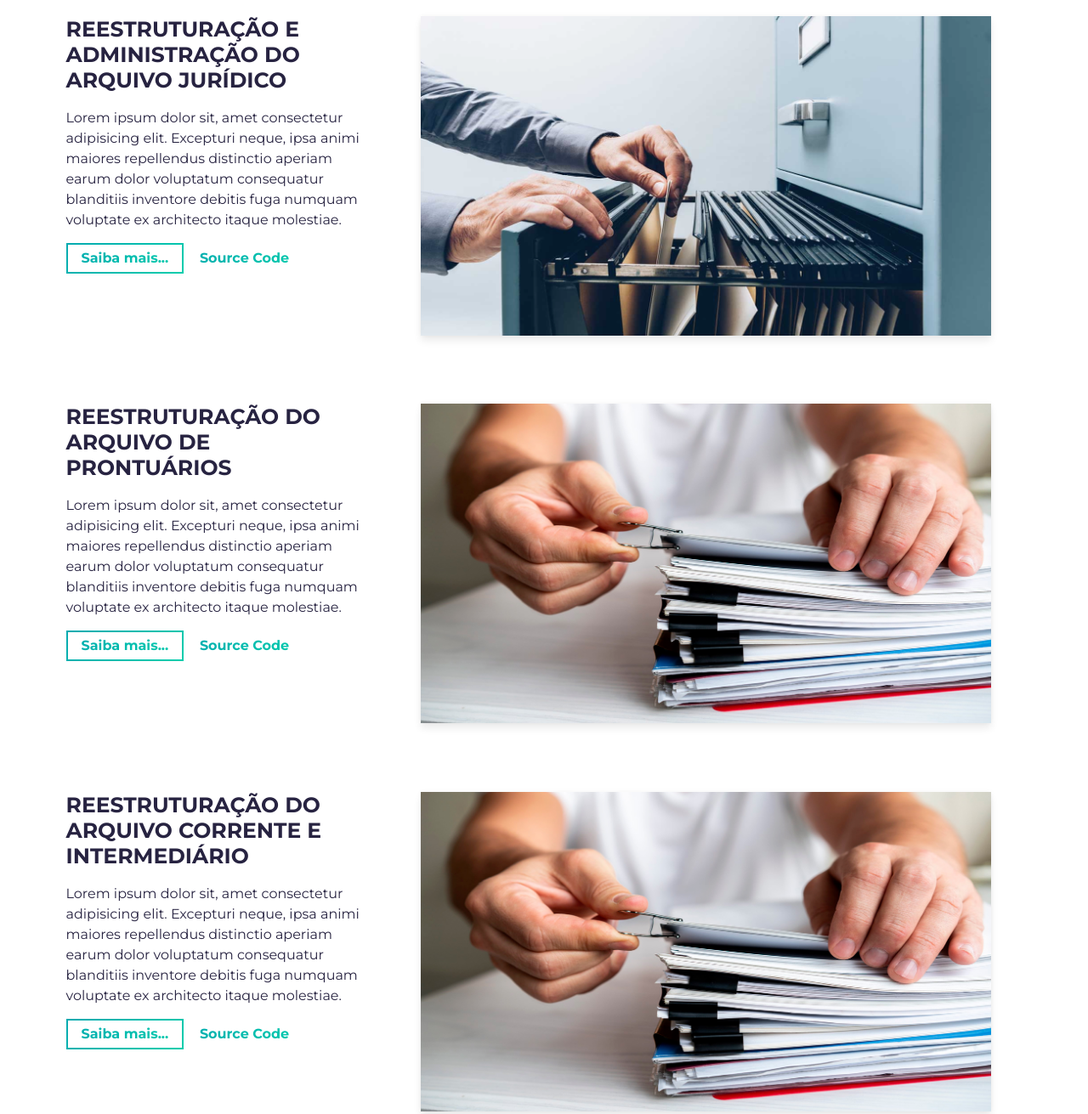
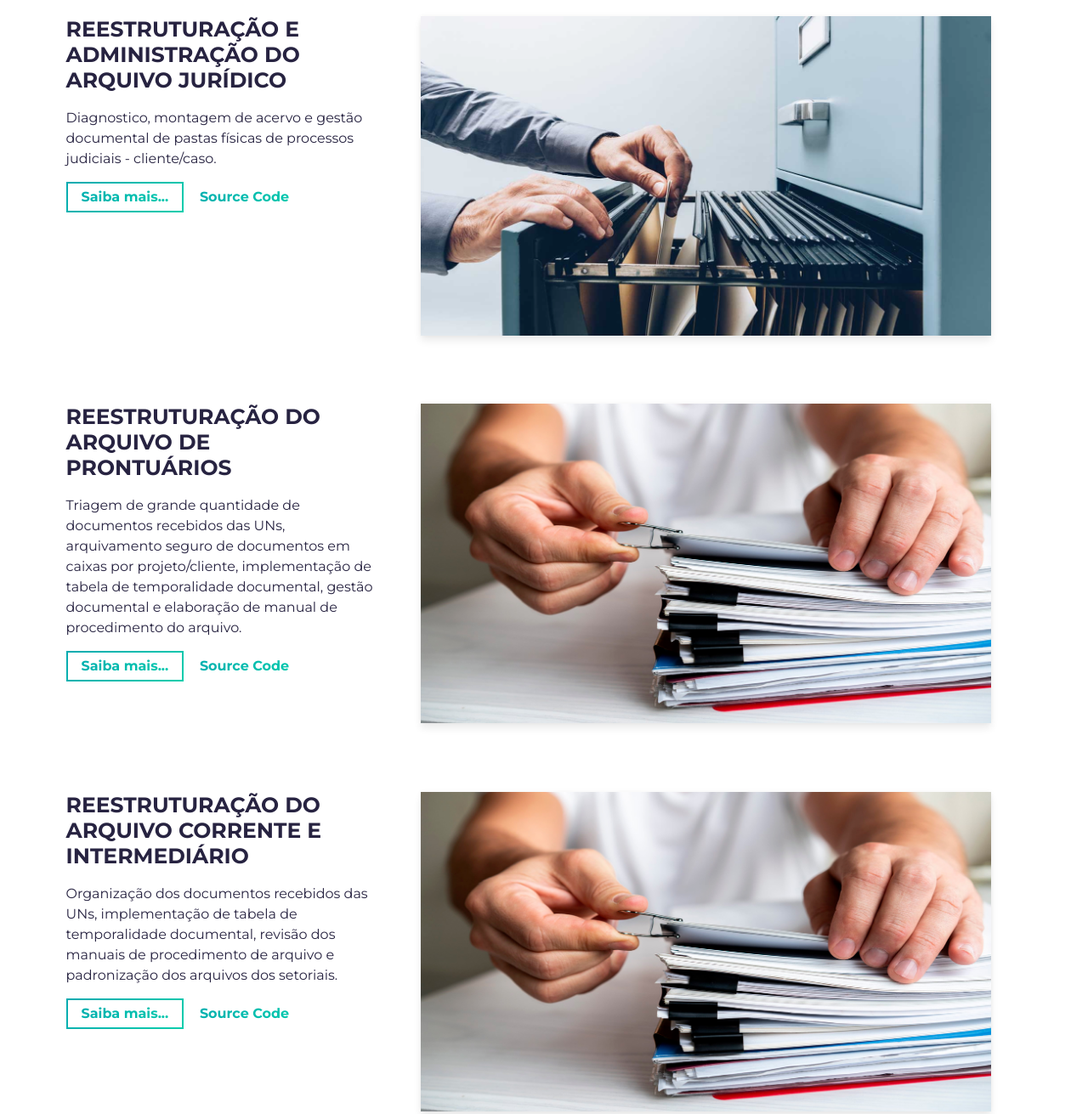
Before and after one commit to marcosarl/marcosarl, a website built with Parcel: page src/index.html in a window 1280 px wide. Shown: the part 2440-3751 px from the top of the page at 85% size. Built offline with nearby package versions, Linux system fonts and the light colour scheme.

Commit message:
Update index.html

```diff
--- a/src/index.html
+++ b/src/index.html
@@ -169,7 +169,7 @@
                 <h3 class="project-wrapper__text-title">TRANSFERÊNCIA DE ACERVO APÓS DISSOLUÇÃO DE SOCIEDADE</h3>
                 <div>
                   <p class="mb-4">
-                    Gerenciamento, transferência e gestão documental do acervo fisico de pastas de processos jurídiciais após dissolução de sociedade.
+                    Organização e transferência de acervo fisico de processos jurídiciais após dissolução de sociedade.
                   </p>
                 </div>
                 <a
@@ -219,11 +219,7 @@
                 <h3 class="project-wrapper__text-title">REESTRUTURAÇÃO E ADMINISTRAÇÃO DO ARQUIVO JURÍDICO</h3>
                 <div>
                   <p class="mb-4">
-                    Lorem ipsum dolor sit, amet consectetur adipisicing elit.
-                    Excepturi neque, ipsa animi maiores repellendus distinctio
-                    aperiam earum dolor voluptatum consequatur blanditiis
-                    inventore debitis fuga numquam voluptate ex architecto
-                    itaque molestiae.
+                    Diagnostico, montagem de acervo e gestão documental de pastas físicas de processos judiciais - cliente/caso.
                   </p>
                 </div>
                 <a
@@ -273,11 +269,7 @@
                 <h3 class="project-wrapper__text-title">REESTRUTURAÇÃO DO ARQUIVO DE PRONTUÁRIOS</h3>
                 <div>
                   <p class="mb-4">
-                    Lorem ipsum dolor sit, amet consectetur adipisicing elit.
-                    Excepturi neque, ipsa animi maiores repellendus distinctio
-                    aperiam earum dolor voluptatum consequatur blanditiis
-                    inventore debitis fuga numquam voluptate ex architecto
-                    itaque molestiae.
+                    Triagem de grande quantidade de documentos recebidos das UNs, arquivamento seguro de documentos em caixas por projeto/cliente, implementação de tabela de temporalidade documental, gestão documental e elaboração de manual de procedimento do arquivo.
                   </p>
                 </div>
                 <a
@@ -327,11 +319,7 @@
                 <h3 class="project-wrapper__text-title">REESTRUTURAÇÃO DO ARQUIVO CORRENTE E INTERMEDIÁRIO</h3>
                 <div>
                   <p class="mb-4">
-                    Lorem ipsum dolor sit, amet consectetur adipisicing elit.
-                    Excepturi neque, ipsa animi maiores repellendus distinctio
-                    aperiam earum dolor voluptatum consequatur blanditiis
-                    inventore debitis fuga numquam voluptate ex architecto
-                    itaque molestiae.
+                    Organização dos documentos recebidos das UNs, implementação de tabela de temporalidade documental, revisão dos manuais de procedimento de arquivo e padronização dos arquivos dos setoriais.
                   </p>
                 </div>
                 <a
```
